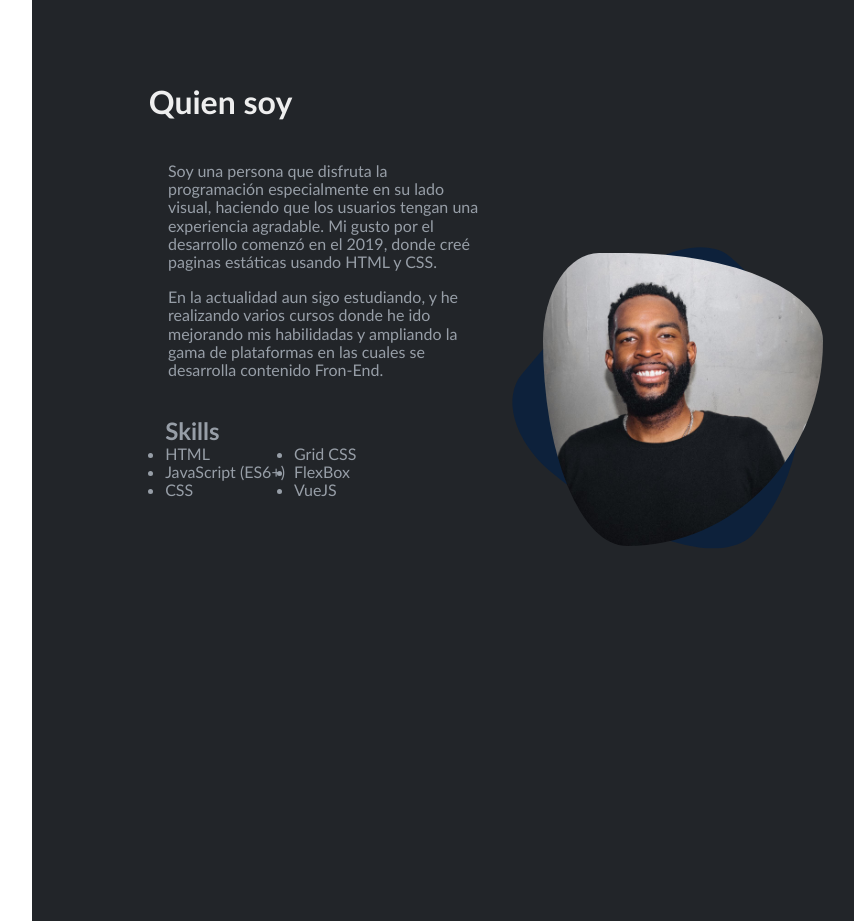
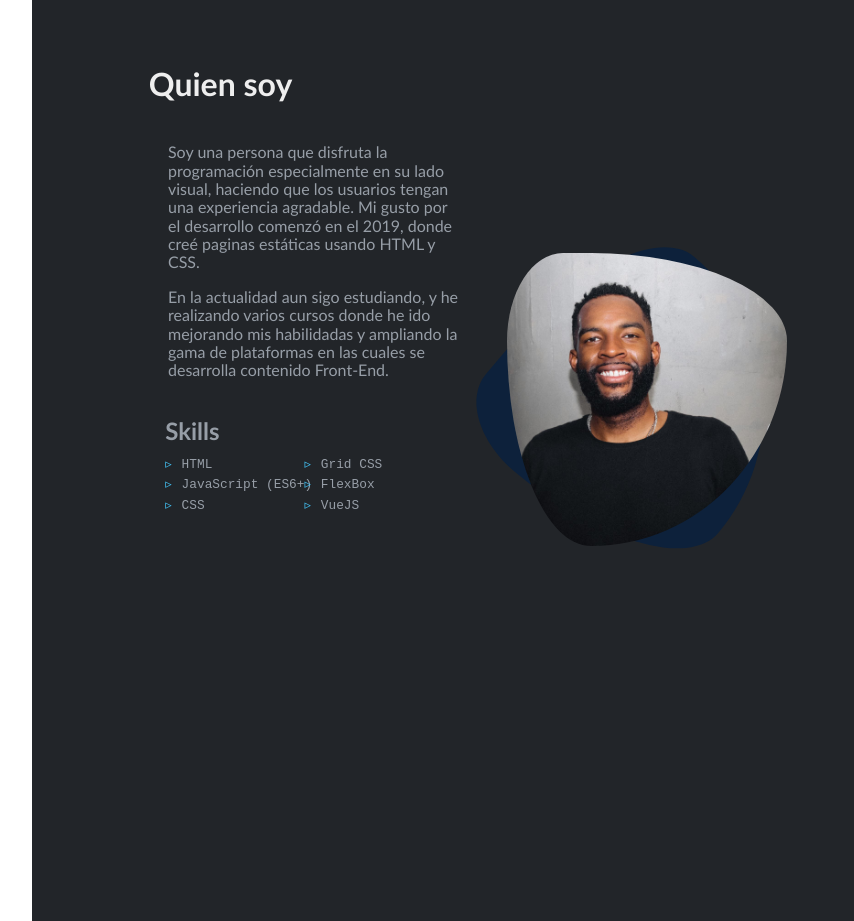
Before and after one commit to Hikotsuoficial/spa-practica, a Vue app: page / in a window 1280 px wide. Shown: the part 840-1761 px from the top of the page, without its empty margins (224-1078 px from the left). Built offline with nearby package versions, Linux system fonts and the light colour scheme.

Commit message:
Adding bullet list styles in skill list

```diff
--- a/src/components/molecules/AboutMe.vue
+++ b/src/components/molecules/AboutMe.vue
@@ -10,7 +10,7 @@
       <p class="personal-description">
         En la actualidad aun sigo estudiando, y he realizando varios cursos donde he ido mejorando
         mis habilidadas y ampliando la gama de plataformas en las cuales se desarrolla contenido
-        Fron-End.
+        Front-End.
       </p>
     </section>
     <section class="card-item-2">
@@ -18,7 +18,7 @@
       <div class="perfil-pic-background"></div>
     </section>
     <section class="card-item-3">
-      <h2>Skills</h2>
+      <h2 class="title-text">Skills</h2>
       <div class="list-skills">
         <div>
           <ul>
@@ -50,14 +50,12 @@
   justify-content: center;
   gap: var(--padding-boxes-1);
   color: var(--font-color-2);
-  width: 90%;
+  width: 84%;
+  z-index: 1;
 
   @media screen and (max-width: 1024px) {
     grid-template-columns: repeat(2, 1fr);
     width: 100%;
-  }
-  @media screen and (max-width: 768px) {
-    grid-template-columns: repeat(2, 1fr);
   }
 }
 
@@ -72,9 +70,10 @@
   padding: var(--padding-boxes-1);
 }
 
-.card-item-1 .card-item-3 {
+.card-item-1,
+.card-item-3 {
   grid-column-start: 1;
-  grid-column-end: 3;
+  grid-column-end: 2;
 }
 
 .card-item-2 {
@@ -93,9 +92,28 @@
 }
 
 .list-skills {
+  margin-left: 20px;
+  margin-top: 10px;
   display: grid;
-  grid-template-columns: 40% 40%;
+  grid-template-columns: 50% 50%;
   grid-template-rows: 1fr;
+  font-family: var(--font-mono);
+  font-size: 0.8rem;
+}
+
+.list-skills ul {
+  list-style: none;
+}
+
+.list-skills ul li {
+  padding: 3px 0px;
+
+  &::before {
+  content: "\0025B9";
+  margin-left: -20px;
+  margin-right: 10px;
+  color: var(--color-wall-3)
+}
 }
 
 .perfil-pic {
```
